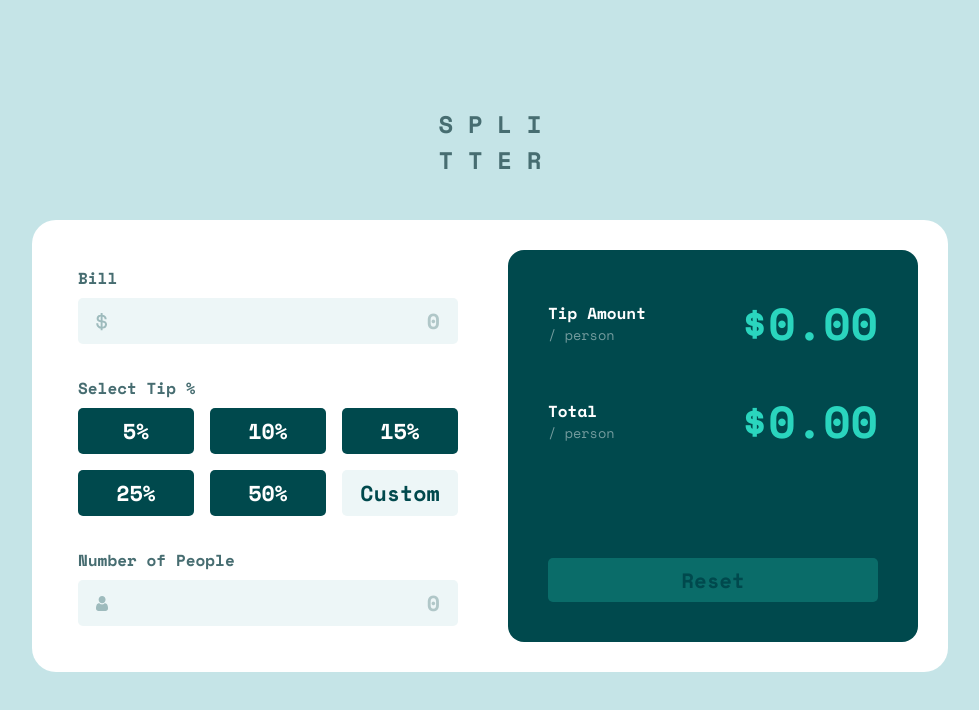
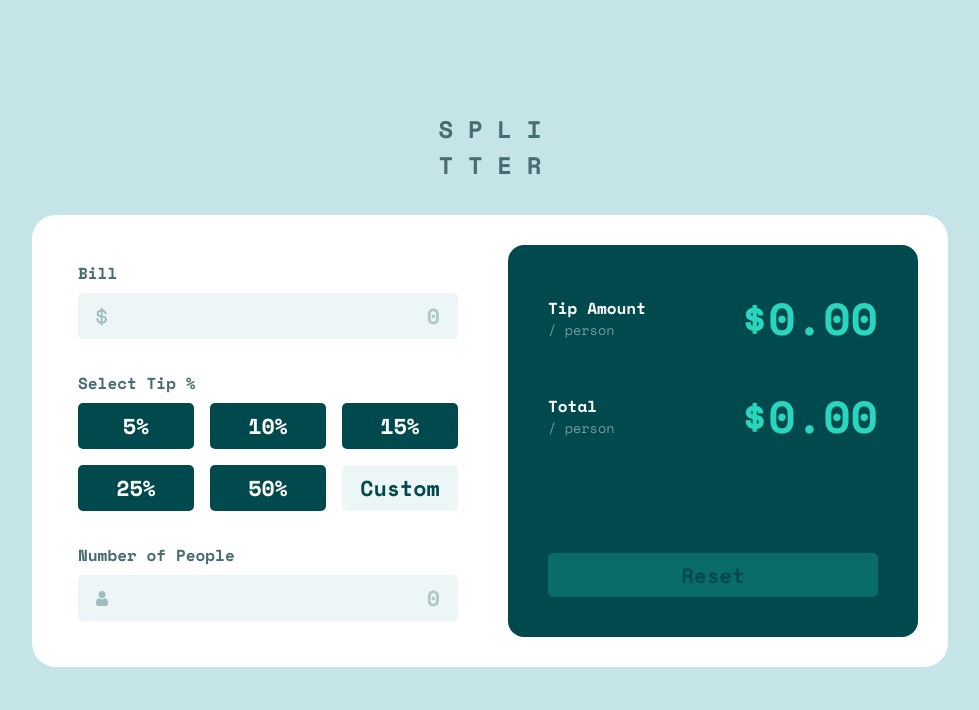
Before and after one commit to diego-pvlk/splitter, a plain HTML site: page index.html in a window 1280 px wide. Shown: the whole page, without its empty margins (150-1129 px from the left). Drawn offline with nearby package versions, Linux system fonts and the light colour scheme.

Commit message:
Update style.css

```diff
--- a/style.css
+++ b/style.css
@@ -22,19 +22,16 @@ html {
 
 body {
     background-color: var(--body-bg);
-    display: flex;
-    flex-direction: column;
-    align-items: center;
-    margin: 0;
-    height: 100%;
+    display: table-cell;
+    vertical-align: middle;
     font-family: 'Space Mono', monospace;
-    justify-content: center;
 }
 
 body h2 {
     margin: 10px;
     font-family: 'Space Mono', monospace;
     color: var(--medium-dark-cyan);
+    text-align: center;
 }
 
 h4, p {
```
